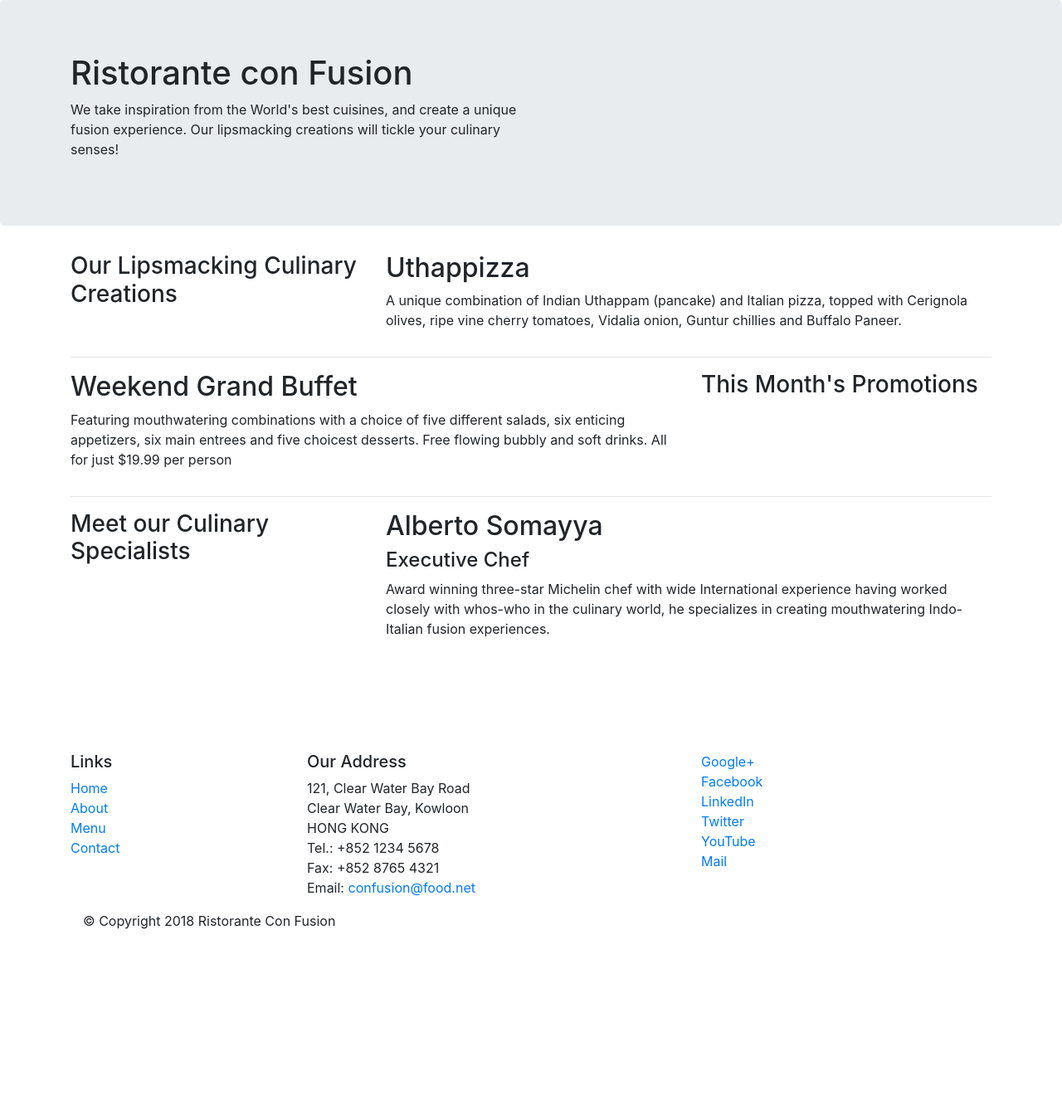
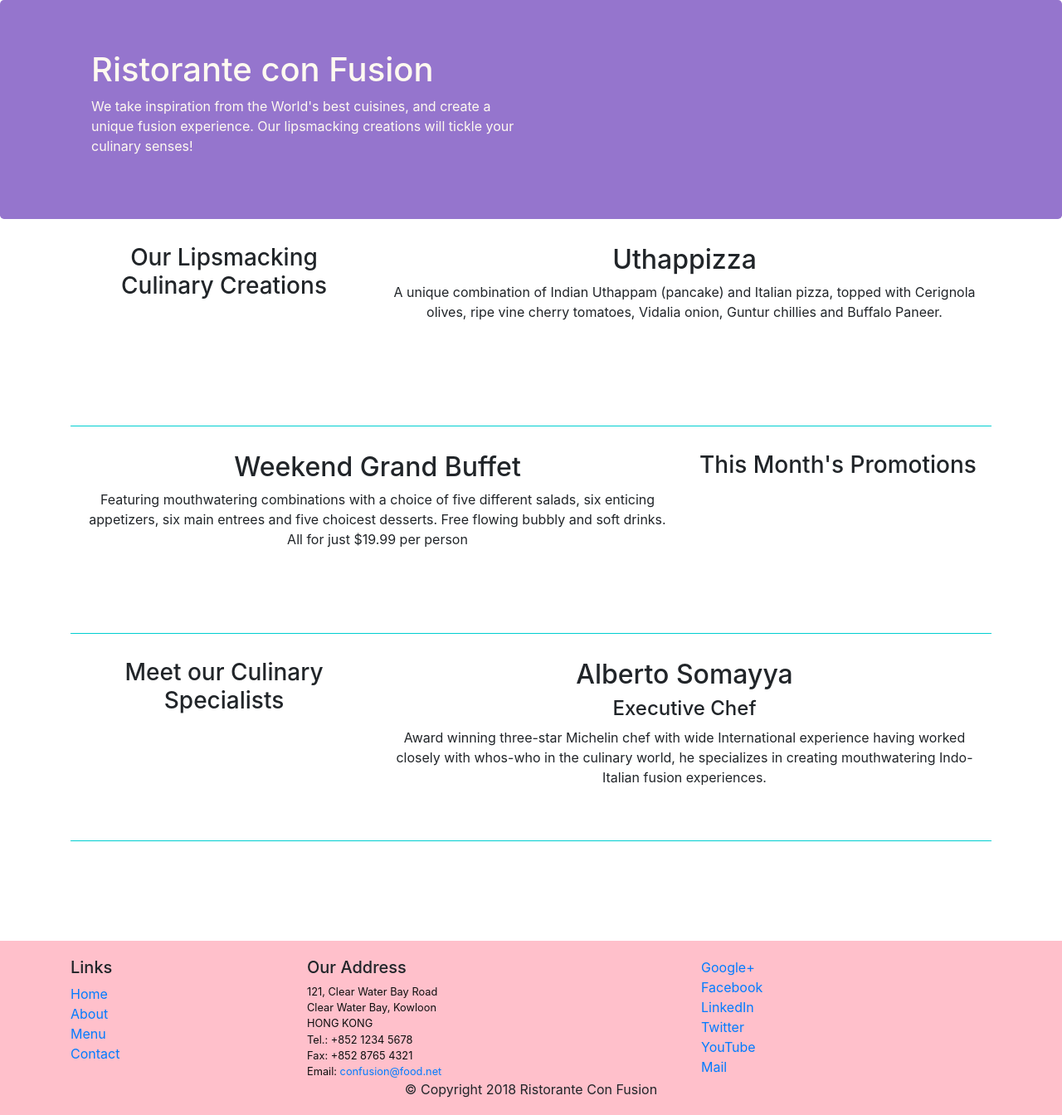
Before and after one commit to anuvn/Fusion, a website: page index.html in a window 1280 px wide. Shown: the whole page at 83% size. Before the commit the page ends 1138 px from the top, so only its background shows below. Drawn offline with nearby package versions, Linux system fonts and the light colour scheme.

Commit message:
bootstrappart2

```diff
--- /dev/null
+++ b/css/styles.css
@@ -0,0 +1,31 @@
+.row-header{
+    margin:0px auto;
+    padding:10px;
+}
+
+.row-content {
+    margin:0px auto;
+    padding: 30px 0px 0px 0px;
+    border-bottom: 1px solid;
+    border-color: darkturquoise;
+    min-height: 250px;
+}
+
+.footer{
+    background-color: pink;
+    margin:0px auto;
+    padding: 20px 0px 20px 0px;
+}
+
+.jumbotron {
+    padding:50px 20px;
+    margin:0px auto;
+    background: #9575CD ;
+    color:floralwhite;
+}
+
+address{
+    font-size:80%;
+    margin:0px;
+    color:#0f0f0f;
+}
--- a/index.html
+++ b/index.html
@@ -9,14 +9,15 @@
 
       <!-- Bootstrap CSS -->
       <link rel="stylesheet" href="node_modules/bootstrap/dist/css/bootstrap.min.css">
-    <title>Ristorante Con Fusion</title>
+      <link rel="stylesheet" href="css/styles.css">
+     <title>Ristorante Con Fusion</title>
 </head>
 
 <body>
 
     <header class="jumbotron">
         <div class="container">
-            <div class="row">
+            <div class="row row-header">
                 <div class="col-12 col-sm-6">
                     <h1>Ristorante con Fusion</h1>
                     <p>We take inspiration from the World's best cuisines, and create a unique fusion experience. Our lipsmacking creations will tickle your culinary senses!</p>
@@ -28,7 +29,7 @@
     </header>
 
     <div class="container">
-        <div class="row">
+        <div class="row row-content text-center">
             <div class="col-12 col-sm-4 sol-md-3">
                 <h3>Our Lipsmacking Culinary Creations</h3>
             </div>
@@ -36,10 +37,10 @@
                 <h2>Uthappizza</h2>
                 <p>A unique combination of Indian Uthappam (pancake) and Italian pizza, topped with Cerignola olives, ripe vine cherry tomatoes, Vidalia onion, Guntur chillies and Buffalo Paneer.</p>
             </div>
-        </div><hr>
+        </div>
 
 
-        <div class="row">
+        <div class="row text-center row-content">
             <div class="col-12 col-sm-4 order-sm-last sol-md-3">
                 <h3>This Month's Promotions</h3>
             </div>
@@ -47,9 +48,9 @@
                 <h2>Weekend Grand Buffet</h2>
                 <p>Featuring mouthwatering combinations with a choice of five different salads, six enticing appetizers, six main entrees and five choicest desserts. Free flowing bubbly and soft drinks. All for just $19.99 per person </p>
             </div>
-        </div><hr>
+        </div>
 
-        <div class="row">
+        <div class="text-center row row-content">
             <div class="col-12 col-sm-4 sol-md-3">
                 <h3>Meet our Culinary Specialists</h3>
             </div>
@@ -58,11 +59,11 @@
                 <h4>Executive Chef</h4>
                 <p>Award winning three-star Michelin chef with wide International experience having worked closely with whos-who in the culinary world, he specializes in creating mouthwatering Indo-Italian fusion experiences. </p>
             </div>
-            <hr>
+
         </div>
     </div><br><br><br><br><br>
 
-    <footer>
+    <footer class="footer">
         <div class="container">
             <div class="row">
                 <div class="col-3 col-sm-2">
@@ -86,7 +87,7 @@
 		           </address>
                 </div>
                 <div>
-                    <div class="col-4 col-sm-3">
+                    <div class="col-4 col-sm-3 align-self-center">
                         <a href="http://google.com/+">Google+</a><br>
                         <a href="http://www.facebook.com/profile.php?id=">Facebook</a><br>
                         <a href="http://www.linkedin.com/in/">LinkedIn</a><br>
@@ -96,7 +97,7 @@
                     </div>
                 </div>
            </div>
-           <div>
+           <div class="row justify-content-center">
                 <div class="col-auto">
                     <p>© Copyright 2018 Ristorante Con Fusion</p>
                 </div>
```
